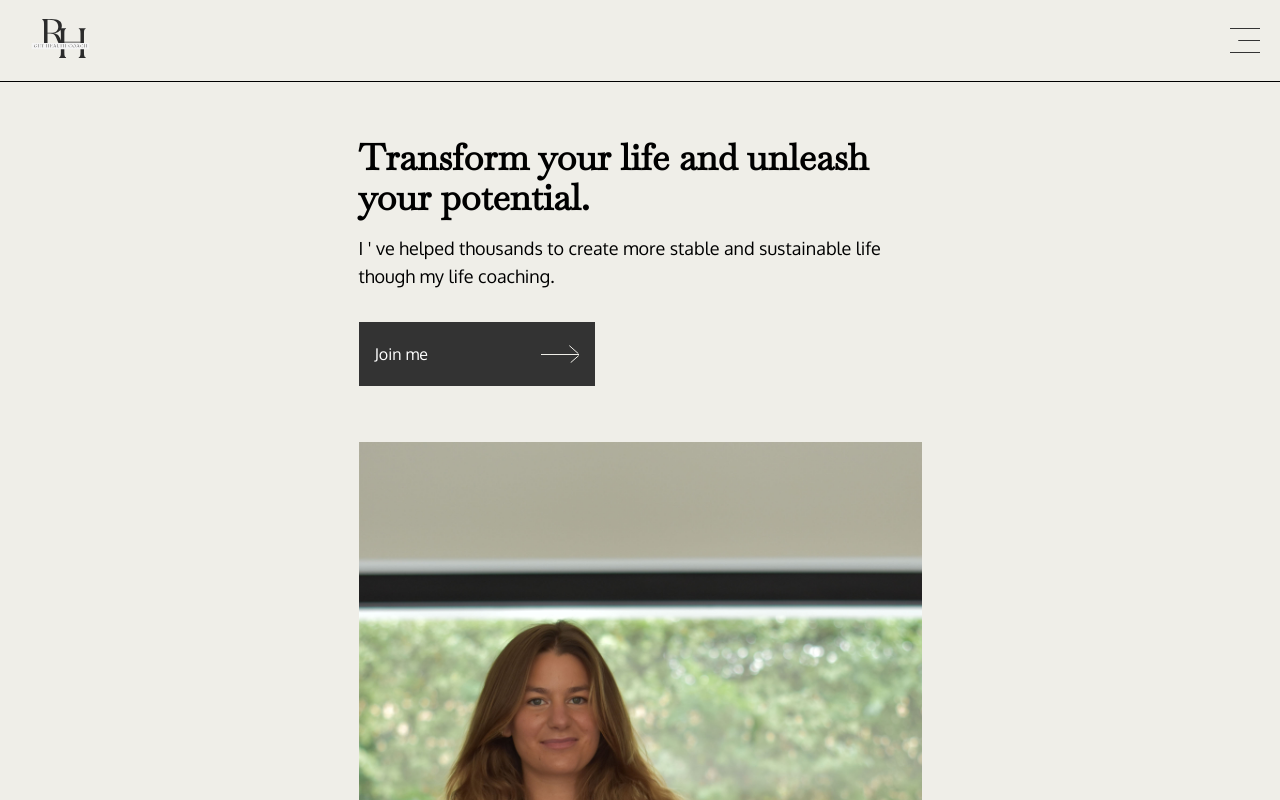
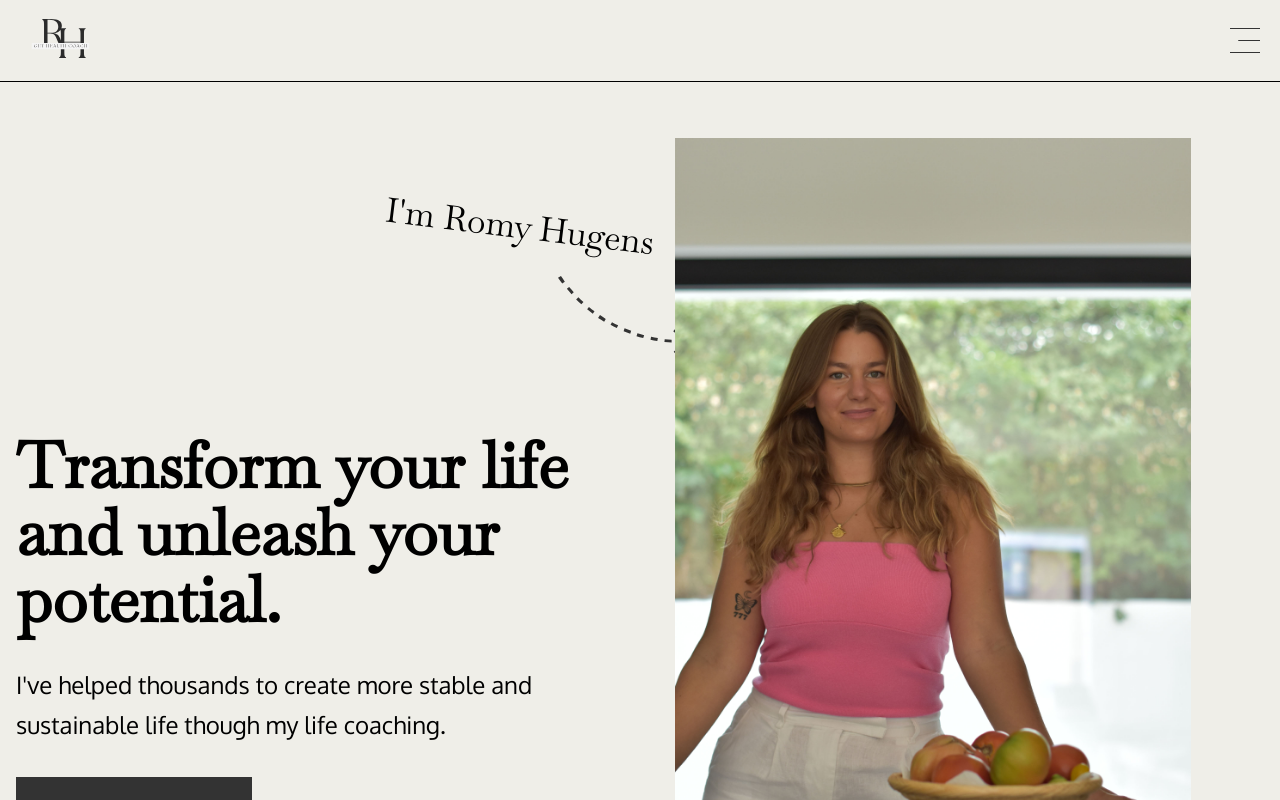
Before and after one commit to joelkarh/guthealth-website-2, a Next.js app: page / in a window 1280 px wide. Shown: the top 800 px of the page. Built offline with nearby package versions, Linux system fonts and the light colour scheme.

Commit message:
hero is done :zap:

```diff
--- a/pages/index.tsx
+++ b/pages/index.tsx
@@ -16,10 +16,15 @@ export default function Home() {
         <meta name="viewport" content="width=device-width, initial-scale=1" />
         <link rel="icon" href="/favicon.ico" />
       </Head>
-        <section id='hero' className=' flex flex-col md:flex-row'>
-          <article className='max-w-screen-medium my-14'>
+        <section id='hero' className='flex flex-col lg:flex-row'>
+        <div className='__name-box hidden lg:block lg:absolute'>
+                <span className='__name'> I&apos;m Romy Hugens </span>
+                {/*  eslint-disable-next-line @next/next/no-img-element */}
+              <img src="/Vector-arrow.svg" alt="" />
+        </div>
+          <article className='my-14'>
               <h1 className='font-semibold text-4xl	'>Transform your life and unleash your potential.</h1>
-              <p className='text-lg	font-normal	leading-7	mt-4'>I &apos; ve helped thousands to create more stable and sustainable life though my life coaching.</p>
+              <p className='text-lg	font-normal	leading-7	my-8'>I&apos;ve helped thousands to create more stable and sustainable life though my life coaching.</p>
               <button className='flex items-center justify-between px-4 mt-8'>
             <span className='__btn-text-1'>Join me</span>
             {/*  eslint-disable-next-line @next/next/no-img-element */}
@@ -33,8 +38,8 @@ export default function Home() {
             </span>
           </button>
           </article>
-          <div className='__image relative'>
-            <Image src={hero_image} fill sizes="(max-width:768px)100vw" alt=''/>
+          <div className='__image relative lg:my-14'>
+            <Image src={hero_image}  className='__image-img object-contain' alt=''/>
           </div>
         </section>
     </Layout>
--- a/styles/globals.scss
+++ b/styles/globals.scss
@@ -6,22 +6,26 @@
   font-family: 'oxygen';
   src: url('./mainFont/Oxygen/Oxygen-Regular.ttf');
 }
+
 @font-face {
   font-family: 'Baskerville';
   src: url('./mainFont/Baskervville/Baskervville-Regular.ttf');
 }
+
+$secondary-font: 'Baskerville';
 $primary-bg : #EFEEE8;
 
-*{
+* {
   padding: 0;
   margin: 0;
   font-size: 16px;
 }
+
 html,
 body {
   background-color: $primary-bg;
   box-sizing: border-box;
-  font-family: Oxygen,Ubuntu, Cantarell, Fira Sans, Droid Sans, Helvetica Neue, sans-serif;
+  font-family: Oxygen, Ubuntu, Cantarell, Fira Sans, Droid Sans, Helvetica Neue, sans-serif;
 }
 
 a {
@@ -32,37 +36,55 @@ a {
 * {
   box-sizing: border-box;
 }
-h1{
+
+h1 {
   font-family: 'Baskerville';
 }
 
-#hero{
-  button{
+.__name-box {
+  max-width: 344px;
+  max-height: 162px;
+}
+
+.__name {
+  font-family: $secondary-font;
+}
+
+#hero {
+  article {
+
+
+    max-width: 595px;
+  }
+
+  button {
     width: 14.75rem;
     height: 4rem;
-
     background-color: #333333;
   }
-  .__btn-text-1{
-    color:#FFF;
+
+  .__btn-text-1 {
+    color: #FFF;
   }
-  .--arrow-down{
+
+  .--arrow-down {
     margin-left: auto;
   }
-  .--arrow-up{
+
+  .--arrow-up {
     margin-left: auto;
   }
-  .__image{
+
+  .__image {
+    display: block;
     max-width: 644px;
     max-height: 773px;
-  }
-  .__image{
-    img{
-      height: unset !important;
-      width: unset !important;
+
+    &>.__image-img {
+      width: 100% !important;
+      height: 100% !important;
     }
   }
-
 }
 
 // @media (prefers-color-scheme: dark) {
@@ -74,3 +96,59 @@ h1{
 //     background: black;
 //   }
 // }
+
+@media (min-width: 1024px) {
+  #hero {
+    article {
+      margin-top: 350px;
+    }
+
+    .__name-box {
+      top: 13rem;
+      left: 350px;
+
+      img {
+        padding-left: 13rem;
+        padding-top: 2rem;
+      }
+
+      .__name {
+        display: block;
+        transform: rotate(7.05deg);
+        font-family: $secondary-font;
+        font-size: 34px;
+        font-weight: 400;
+        line-height: 36px;
+        letter-spacing: 0em;
+        text-align: center;
+      }
+    }
+
+    h1 {
+      font-family: $secondary-font;
+      font-size: 4rem;
+      font-weight: 600;
+      line-height: 67px;
+      letter-spacing: 0em;
+      text-align: left;
+    }
+
+    p {
+      font-family: Oxygen;
+      font-size: 24px;
+      font-weight: 400;
+      line-height: 40px;
+      letter-spacing: 0em;
+      text-align: left;
+    }
+    .__btn-text-1{
+      font-family: Oxygen;
+      font-size: 24px;
+      font-weight: 400;
+      line-height: 40px;
+      letter-spacing: 0em;
+      text-align: left;
+
+    }
+  }
+}
--- a/tailwind.config.js
+++ b/tailwind.config.js
@@ -7,9 +7,7 @@ module.exports = {
 
   ],
   theme: {
-    screens:{
-      'medium': '595px',
-    },
+
     container: {
       center: true,
     },
```
Also changed, not shown: public/Vector-arrow.svg (added).
